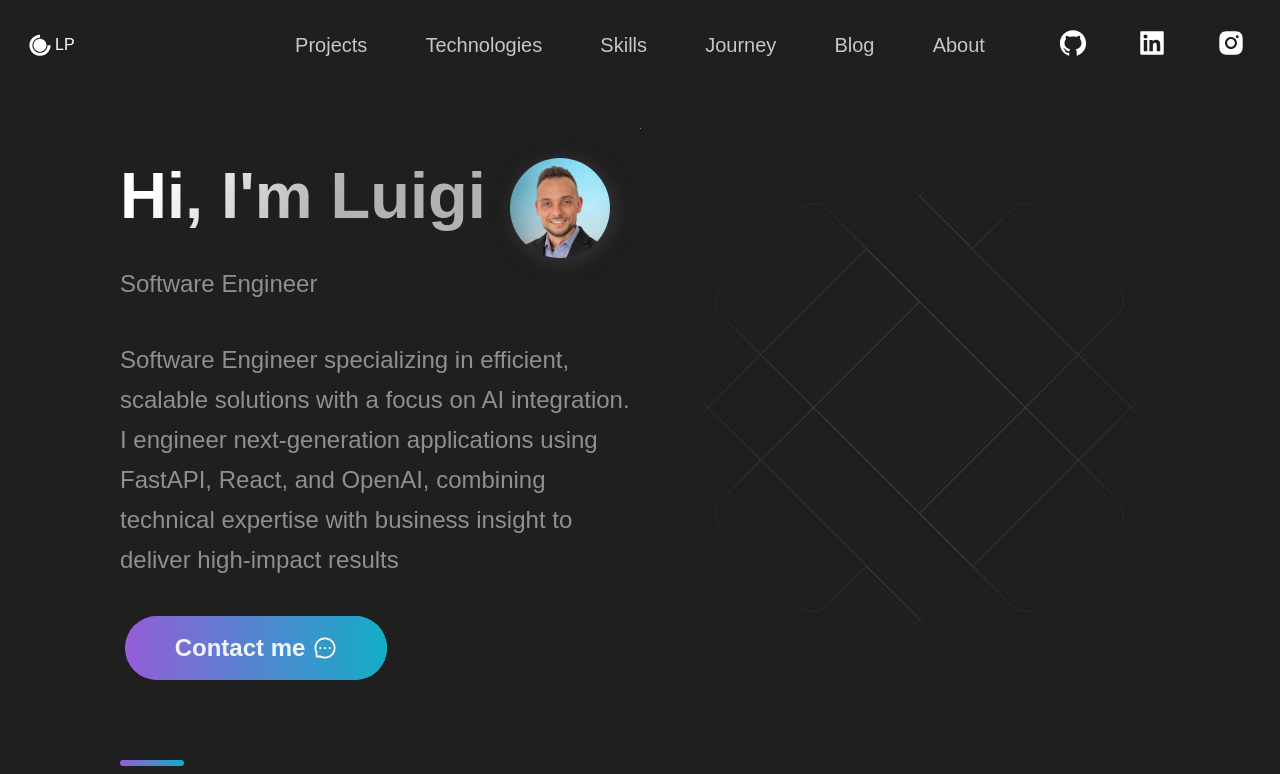
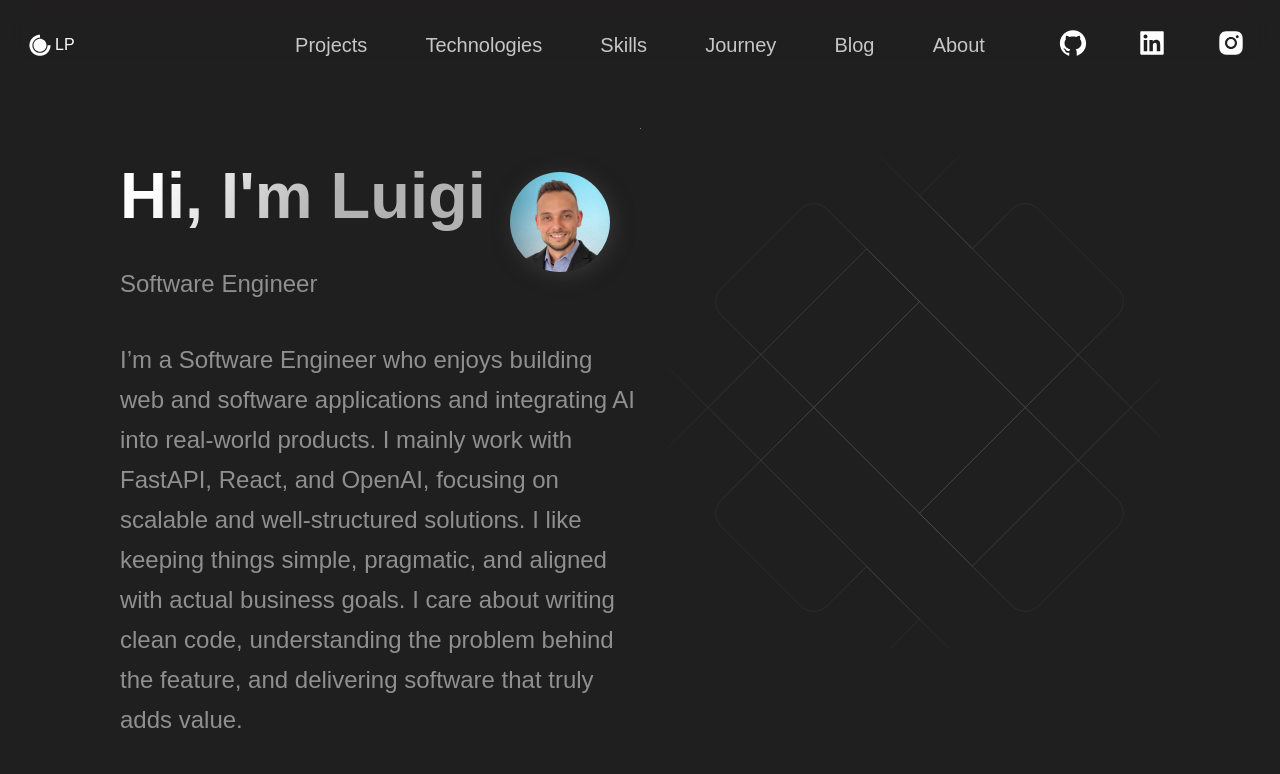
Before and after one commit to luigiPinna/Personal-portfolio, a Next.js app: page / in a window 1280 px wide. Shown: the top 774 px of the page. Built offline with nearby package versions, Linux system fonts and the light colour scheme.

Commit message:
hero section update

```diff
--- a/src/components/Hero/Hero.js
+++ b/src/components/Hero/Hero.js
@@ -17,10 +17,12 @@ const Hero = (props) => (
       <PersonalPhoto />
 
       <SectionText>
-        Software Engineer specializing in efficient, scalable solutions with a
-        focus on AI integration. I engineer next-generation
-        applications using FastAPI, React, and OpenAI, combining technical
-        expertise with business insight to deliver high-impact results
+
+      I’m a Software Engineer who enjoys building web and software applications and integrating AI into real-world products.
+
+I mainly work with FastAPI, React, and OpenAI, focusing on scalable and well-structured solutions. I like keeping things simple, pragmatic, and aligned with actual business goals.
+
+I care about writing clean code, understanding the problem behind the feature, and delivering software that truly adds value.
       </SectionText>
       <Button onClick={props.handleClick}>
         <a href="mailto:luigipinna3@gmail.com">Contact me </a>
```
